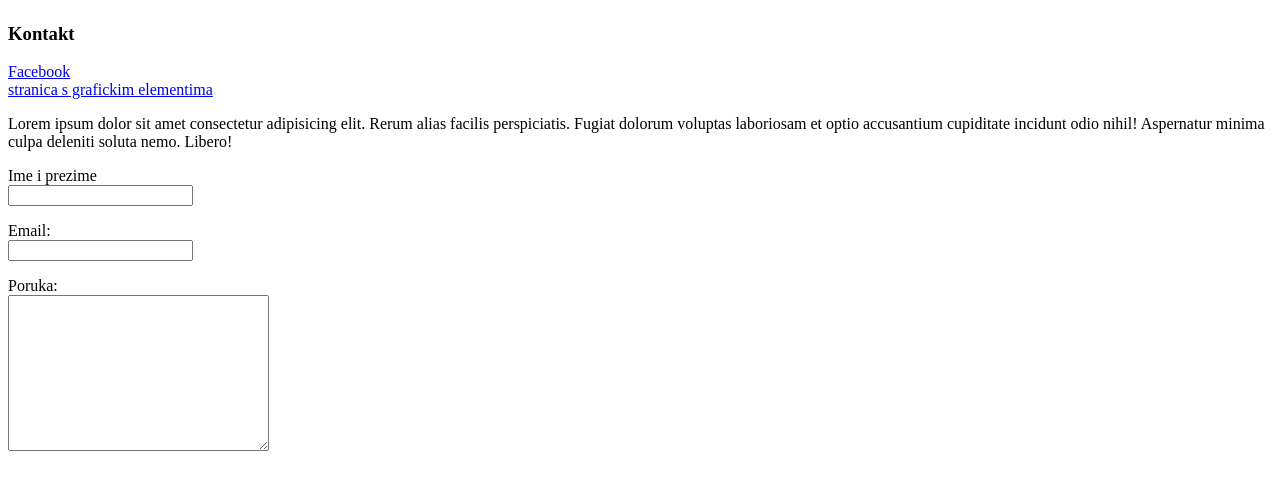
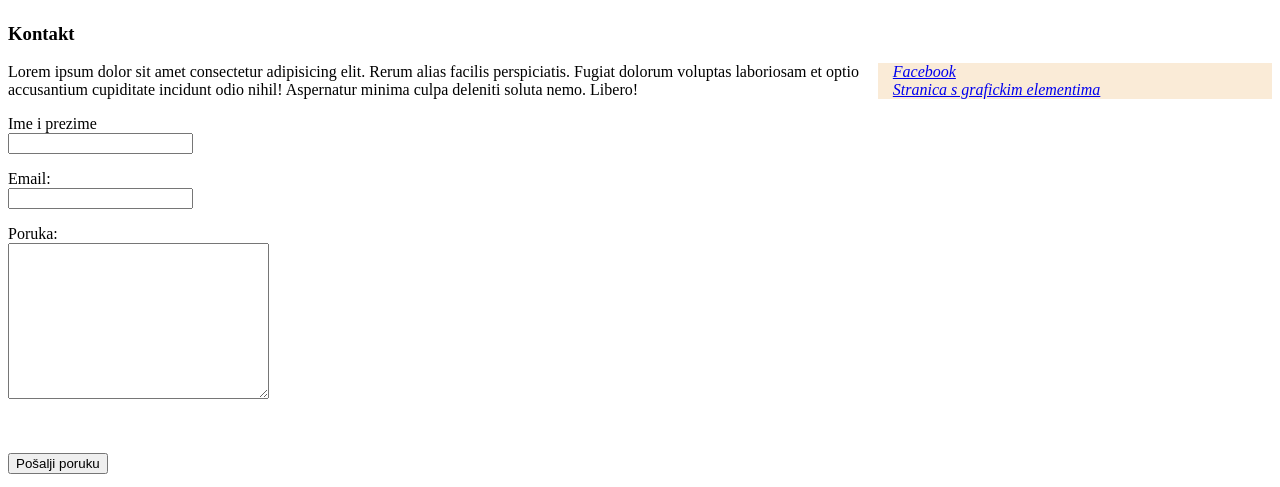
Before and after one commit to Meling1/parcijalni.ispit.html, a plain HTML site: page index.html in a window 1280 px wide. Shown: the part 1698-2185 px from the top of the page. Drawn offline with Linux system fonts and the light colour scheme.

Commit message:
ubacen style

```diff
--- a/index.html
+++ b/index.html
@@ -4,6 +4,16 @@
     <meta charset="UTF-8" />
     <meta name="viewport" content="width=device-width, initial-scale=1.0" />
     <title>Turistička agencija "Avanturist"</title>
+    <style>
+      aside {
+        width: 30%;
+        padding-left: 15px;
+        margin-left: 15px;
+        float: right;
+        font-style: italic;
+        background-color: antiquewhite;
+      }
+    </style>
   </head>
   <body>
     <header>
@@ -54,7 +64,7 @@
         <aside>
           <a href="https://facebook.com" target="_blank">Facebook</a> <br />
           <a href="./grafika.html" target="_blank"
-            >stranica s grafickim elementima</a
+            >Stranica s grafickim elementima</a
           >
         </aside>
         <p>
```
